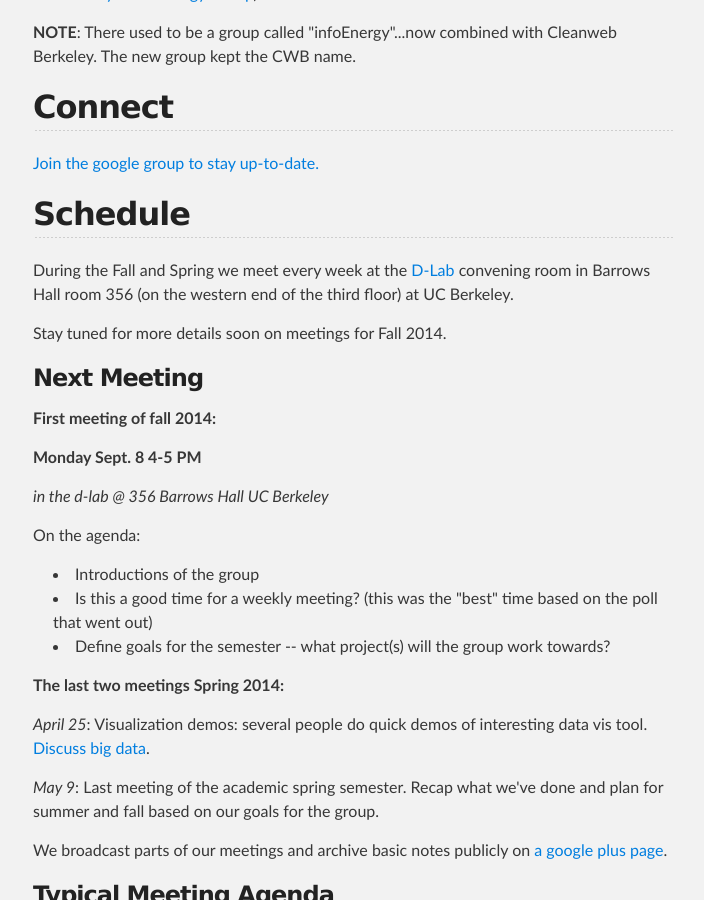
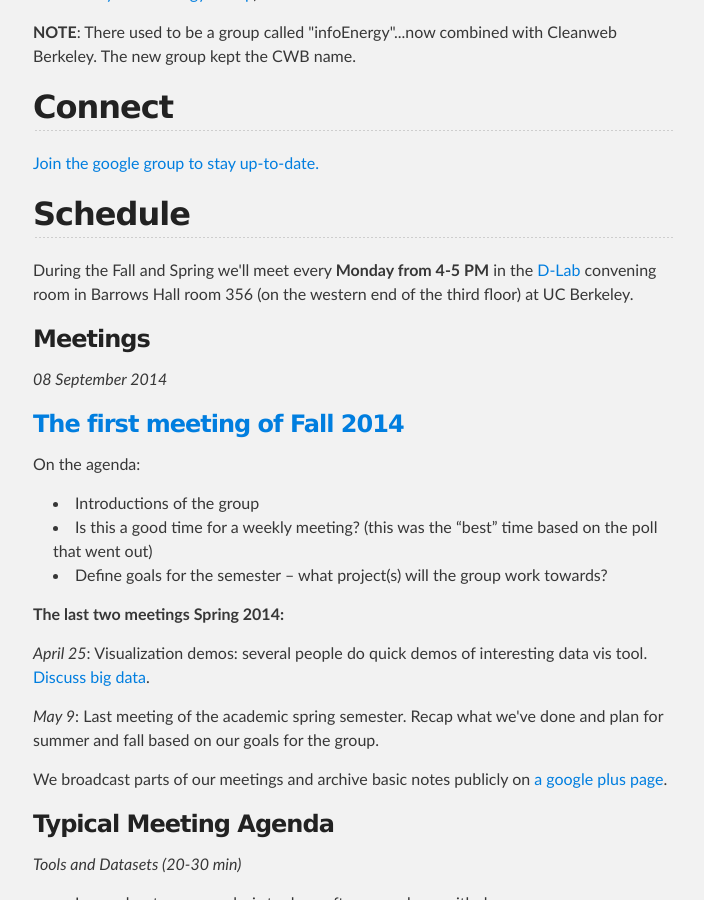
Before and after one commit to cwBerkeley/cwberkeley.github.io, a Jekyll site: the page built from index.html, in a window 1280 px wide and 900 px high, scrolled down 604 px. Shown: the whole window, without its empty margins (287-991 px from the left). Built offline with Jekyll 4.4.1, drawn with Linux system fonts in a browser that asks for light colours.

Commit message:
First good refactor to post-based layout

```diff
--- a/_config.yml
+++ b/_config.yml
@@ -2,8 +2,8 @@
 title: Cleanweb Berkeley
 # email: your-email@domain.com
 description: "A working group meeting in the D-Lab to work on issues of utility power and water utilization."
-baseurl: ""
-url: "http://cleanweb.berkeley.edu"
+# baseurl: ""
+# url: ""
 github_username: cwBerkeley
 
 # Build settings
--- /dev/null
+++ b/_includes/post_list.md
@@ -0,0 +1,10 @@
+{% for post in site.posts %}
+{{ DIVIDER }}
+*{{ post.date | date_to_long_string}}*
+
+### [{{ post.title }}]({{ site.url }}{{ post.url }})
+
+{{ post.content }}
+
+{% assign DIVIDER = "---" %}
+{% endfor %}
--- a/_layouts/default.html
+++ b/_layouts/default.html
@@ -6,7 +6,7 @@
     <meta http-equiv="X-UA-Compatible" content="chrome=1">
     <meta name="description" content="Cleanweb Berkeley : Working Group">
 
-    <link rel="stylesheet" type="text/css" media="screen" href="stylesheets/stylesheet.css">
+    <link rel="stylesheet" type="text/css" media="screen" href="/stylesheets/stylesheet.css">
 
     <title>Cleanweb Berkley</title>
   </head>
--- a/index.html
+++ b/index.html
@@ -43,30 +43,22 @@ combined with Cleanweb Berkeley. The new group kept the CWB name.
 <h2> <a name="schedule" class="anchor" href="#schedule"><span class="octicon
             octicon-link"></span></a>Schedule</h2>
 
-<p>During the Fall and Spring we meet every week at the <a
-    href="http://dlab.berkeley.edu">D-Lab</a> convening room in Barrows Hall
-room 356 (on the western end of the third floor) at UC Berkeley.</p>
-
-<p>Stay tuned for more details soon on meetings for Fall 2014.</p>
+<p>
+During the Fall and Spring we'll meet every <strong>Monday from 4-5
+PM</strong> in the <a href="http://dlab.berkeley.edu/contact-and-address">D-Lab</a>
+convening room in Barrows Hall room 356 (on the western end of the third floor)
+at UC Berkeley.
+</p>
 
 <h3> <a name="next-meeting" class="anchor" href="#next-meeting"><span
-            class="octicon octicon-link"></span></a>Next Meeting</h3>
+            class="octicon octicon-link"></span></a>Meetings</h3>
 
-<p><strong>First meeting of fall 2014:</strong></p>
-
-<p><strong>Monday Sept. 8 4-5 PM</strong></p>
-
-<p><em>in the d-lab @ 356 Barrows Hall UC Berkeley</em></p>
-
-<p>On the agenda:</p>
-
-<ul>
-    <li>Introductions of the group
-    <li>Is this a good time for a weekly meeting? (this was the "best" time
-    based on the poll that went out)
-    <li>Define goals for the semester -- what project(s) will the group work
-    towards?
-</ul>
+{% comment %}
+Putting the capture all on one line avoids indentation leading
+to a code snippet.
+{% endcomment %}
+{% capture post_list %}{% include post_list.md %}{% endcapture %}
+{{ post_list | markdownify }}
 
 <p><strong>The last two meetings Spring 2014:</strong></p>
 
```
Also changed, not shown: _layouts/post.html (added, +13 -0 lines), _posts/2014-09-08-first-fall-2014.md (added, +12 -0 lines).
